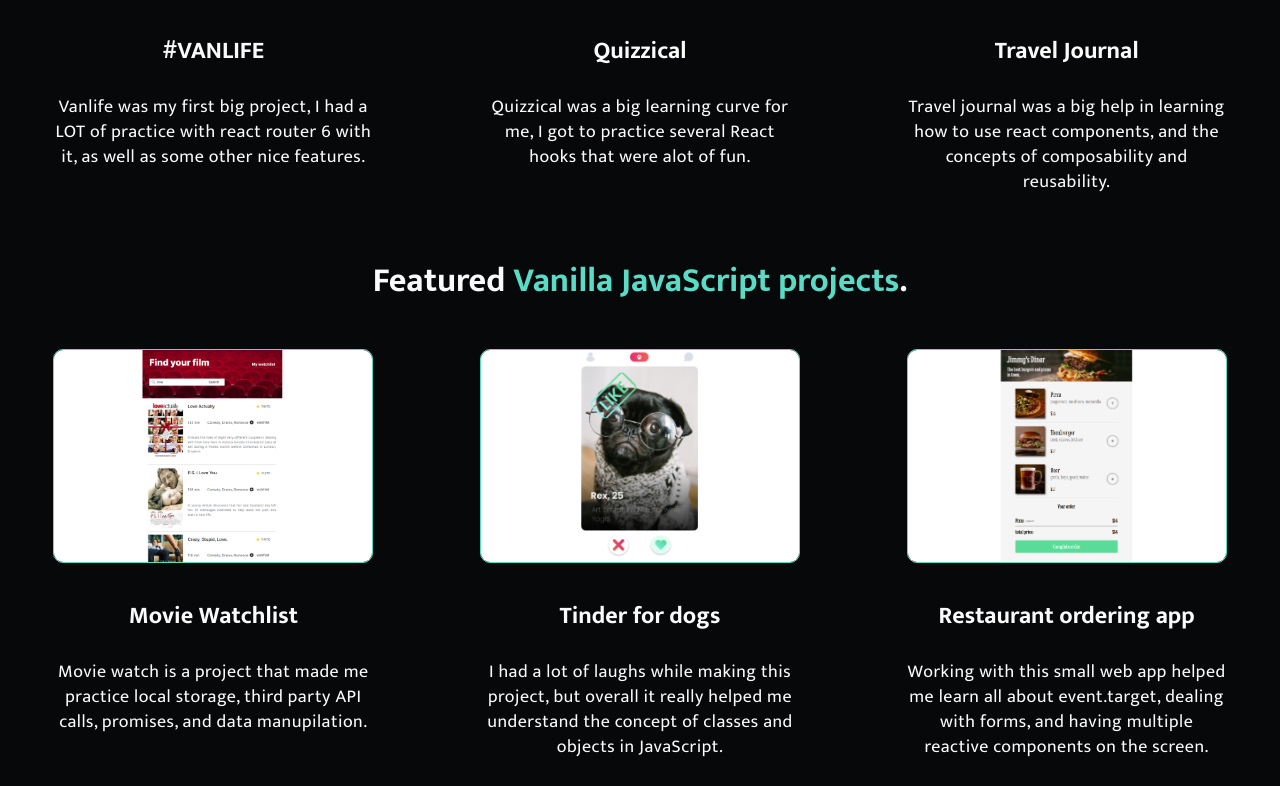
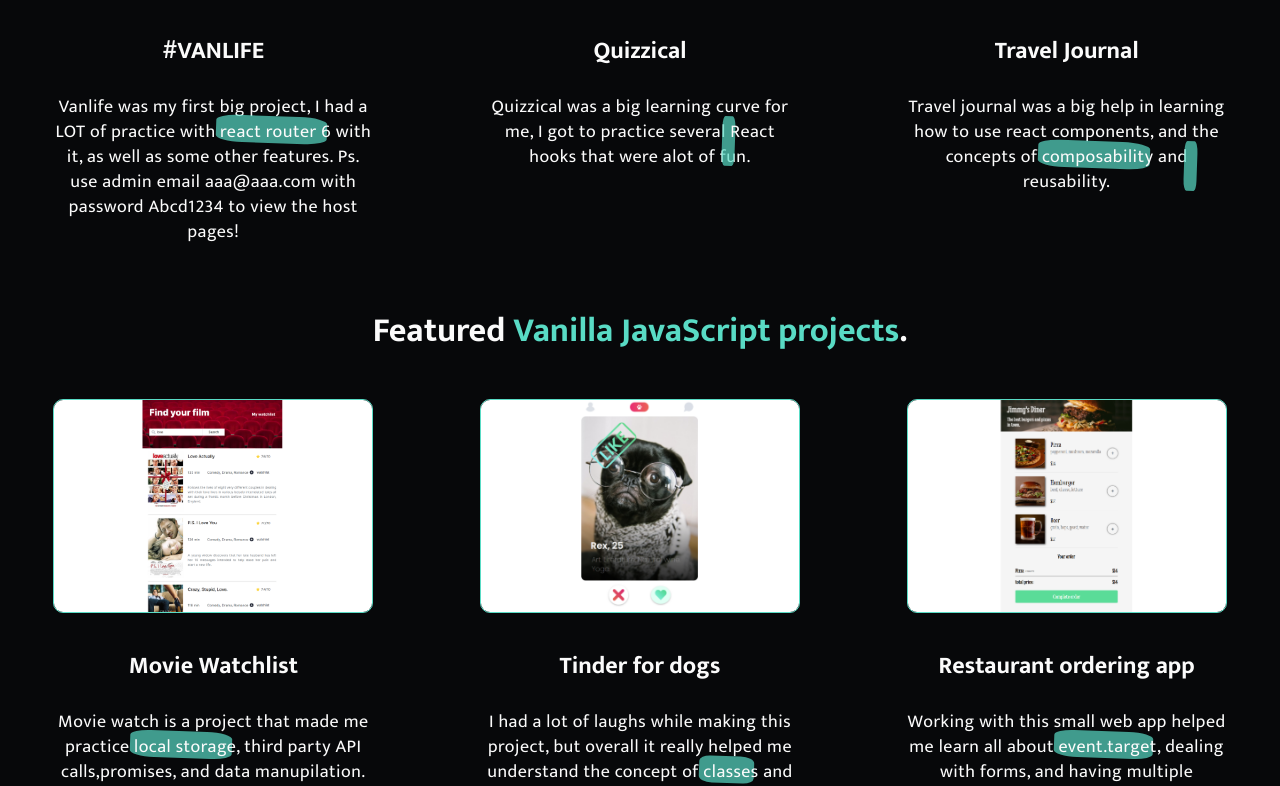
Before and after one commit to Leila19t/Portfolio, a React (Vite) app: page / in a window 1280 px wide. Shown: the part 1397-2183 px from the top of the page. Built offline with nearby package versions, Linux system fonts and the light colour scheme.

Commit message:
updated css

```diff
--- a/src/components/ProjectCard.jsx
+++ b/src/components/ProjectCard.jsx
@@ -10,7 +10,7 @@ export default function ProjectCard({ name, description, link, image }) {
                 </a>
             </div>
             <h3>{name}</h3>
-            <p>{description}</p>
+            <p dangerouslySetInnerHTML={{ __html: description }} />
         </div>
     )
 }
--- a/src/data.jsx
+++ b/src/data.jsx
@@ -31,19 +31,19 @@ export const certificates = [
 export const reactApps = [
     {
         name: "#VANLIFE",
-        description: "Vanlife was my first big project, I had a LOT of practice with react router 6 with it, as well as some other nice features.",
+        description: `Vanlife was my first big project, I had a LOT of practice with <span class="marker">react router 6</span> with it, as well as some other features. Ps. use admin email aaa@aaa.com with password Abcd1234 to view the host pages!`,
         link: "https://vanlife-laila19t.netlify.app/",
         image: vanlife
     },
     {
         name: "Quizzical",
-        description: "Quizzical was a big learning curve for me, I got to practice several React hooks that were alot of fun.",
+        description: "Quizzical was a big learning curve for me, I got to practice several<span class=\"marker\"> React hooks</span> that were alot of fun.",
         link: "https://quizzical-laila19t.netlify.app/",
         image: quizzical
     },
     {
         name: "Travel Journal",
-        description: "Travel journal was a big help in learning how to use react components, and the concepts of composability and reusability.",
+        description: "Travel journal was a big help in learning how to use react components, and the concepts of <span class=\"marker\">composability</span> and <span class=\"marker\">reusability.</span>",
         link: "https://travel-journal-laila19t.netlify.app/",
         image: travelJournal
     },
@@ -52,19 +52,19 @@ export const reactApps = [
 export const vanillaJSApps = [
     {
         name: "Movie Watchlist",
-        description: "Movie watch is a project that made me practice local storage, third party API calls, promises, and data manupilation.",
+        description: "Movie watch is a project that made me practice <span class=\"marker\">local storage</span>, third party API calls,promises, and data manupilation.",
         link: "https://movie-watchlist-laila19t.netlify.app/",
         image: watchlist
     },
     {
         name: "Tinder for dogs",
-        description: "I had a lot of laughs while making this project, but overall it really helped me understand the concept of classes and objects in JavaScript.",
+        description: "I had a lot of laughs while making this project, but overall it really helped me understand the concept of <span class=\"marker\">classes</span> and objects  in JavaScript.",
         link: "https://tindog-laila19t.netlify.app/",
         image: dogsTinder
     },
     {
         name: "Restaurant ordering app",
-        description: "Working with this small web app helped me learn all about event.target, dealing with forms, and having multiple reactive components on the screen.",
+        description: "Working with this small web app helped me learn all about <span class=\"marker\">event.target</span>, dealing with forms, and having multiple reactive components on the screen.",
         link: "https://restaurant-laila19t.netlify.app/",
         image: restaurant
     },
--- a/src/index.css
+++ b/src/index.css
@@ -223,6 +223,7 @@ nav>h3 {
 .project-card {
   width: 25%;
   color: var(--font-color);
+position: relative;
 }
 
 .project-card>h3 {
@@ -234,6 +235,30 @@ nav>h3 {
   font-size: 18px;
   letter-spacing: .5px;
   font-weight: 400;
+
+}
+
+.marker {
+  position: relative;
+  z-index: 1; /* Ensure the text is above the highlight */
+}
+
+.marker::before {
+  content: " ";
+  display: block;
+  height: 90%;
+  width: 100%;
+  margin-left: -3px;
+  margin-right: -3px;
+  position: absolute;
+  background: var(--accent-color);
+  opacity: 0.7;
+  transform: rotate(2deg);
+  top: -1px;
+  left: -1px;
+  border-radius: 20% 25% 20% 24%;
+  padding: 10px 3px 3px 10px;
+  z-index: -1; /* Ensure the highlight is behind the text */
 }
 
 /* about */
```
Also changed, not shown: 1 other file (tests, documents, lock files or other folders).
